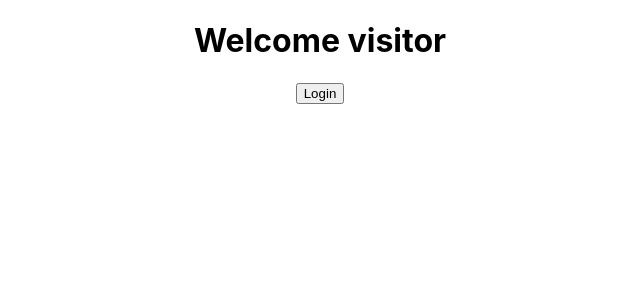
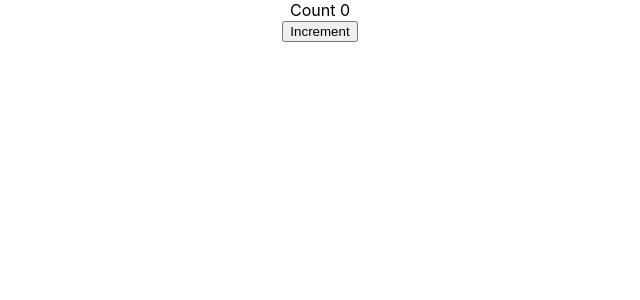
Before and after one commit to ismailbohra/CMS-React, a React (Create React App) app: page / in a window 1280 px wide. Shown: the top 300 px of the page, without its empty margins (320-960 px from the left). Built offline with nearby package versions, Linux system fonts and the light colour scheme.

Commit message:
setState

```diff
--- a/src/App.js
+++ b/src/App.js
@@ -3,6 +3,7 @@ import './App.css';
 // import {Hello, helloJSX } from './component/jsx';
 // import {GreetWithName,ChildrenProps} from './component/props';
 import Title from './component/state';
+import Count from './component/Counter2';
 // import Welcome from './component/welcome';
 
 class App extends Component {
@@ -18,8 +19,9 @@ class App extends Component {
         <ChildrenProps name="xyz" sem="1">
           <button>Action </button>
         </ChildrenProps>
-        <Welcome name="Ismail Bohra"/> */}
-        <Title/>
+        <Welcome name="Ismail Bohra"/>
+        <Title/> */}
+        <Count/>
       </div>
     );
   }
--- /dev/null
+++ b/src/component/Counter2.js
@@ -0,0 +1,34 @@
+import React, { Component } from "react";
+
+class Count extends Component{
+    constructor(props){
+        super(props)
+
+        this.state={
+            count:0
+        }
+    }
+    increment(){
+        this.setState((prevState)=>({
+            count: prevState.count+1
+        }))
+    }
+    incrementFive(){
+        this.increment()
+        this.increment()
+        this.increment()
+        this.increment()
+        this.increment()
+    }
+
+    render(){
+        return(
+            <div>
+                <div>Count {this.state.count}</div>
+                <button onClick={()=>this.incrementFive()}>Increment</button>
+            </div>
+        )
+    }
+}
+
+export default Count
--- a/src/component/props.js
+++ b/src/component/props.js
@@ -11,6 +11,9 @@ const GreetWithName=(data)=>{
 }
 //data is not a keyword we can rename it as per use
 
+/*children is a special prop, automatically passed to every component,
+that can be used to render the content included between the opening and
+closing tags when invoking a component.*/
 
 const ChildrenProps=(data)=>{
     return(
```
Also changed, not shown: src/component/Counter.js (added, +27 -0 lines).
